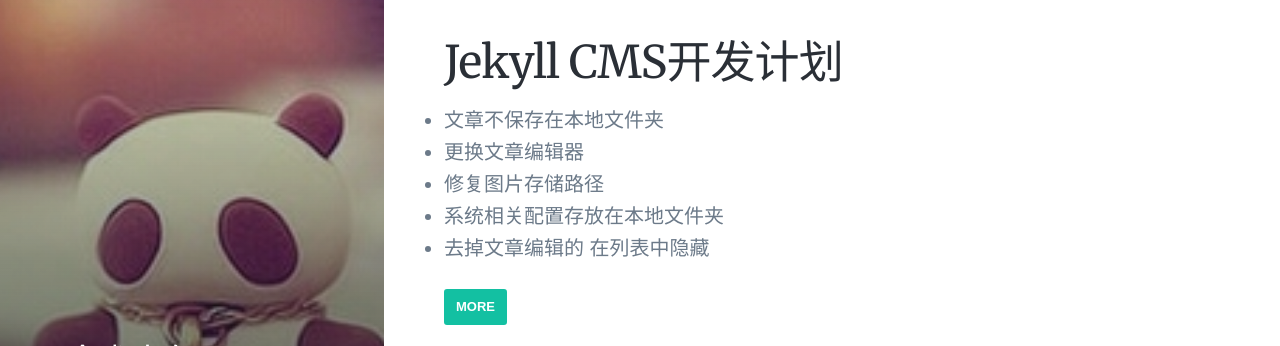
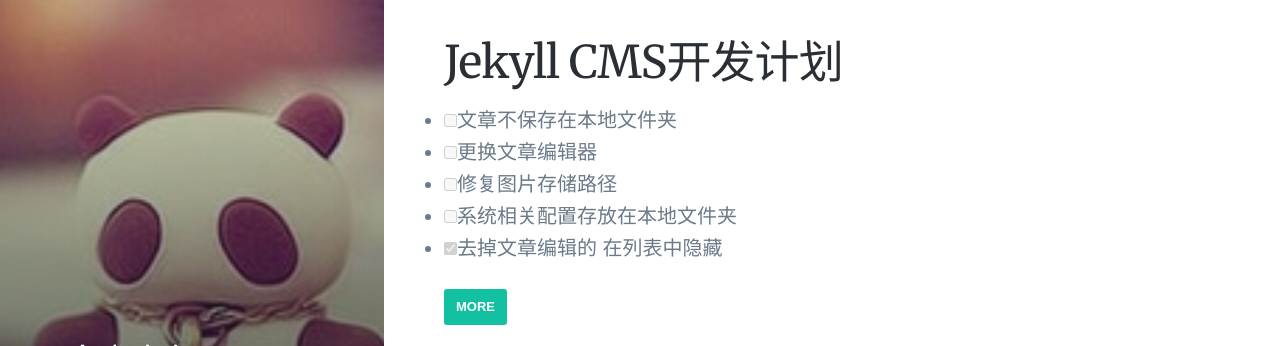
Before and after one commit to auaa/auaa.github.io, a Jekyll site: the page built from index.html, in a window 1280 px wide. Shown: the part 149-495 px from the top of the page. Built offline with Jekyll 4.4.1, drawn with Linux system fonts in a browser that asks for light colours; some web fonts are replaced; the list of posts is cut into pages by our own code; comment, search, counter and statistics services are not loaded.

Commit message:
update: 2019-07-14 22:17:44

```diff
--- a/assets/css/style.css
+++ b/assets/css/style.css
@@ -100,9 +100,9 @@
     height: auto
 }
 
-input {
+/*input {
     -webkit-appearance: none
-}
+}*/
 
 footer,header,section {
     position: relative;
```
